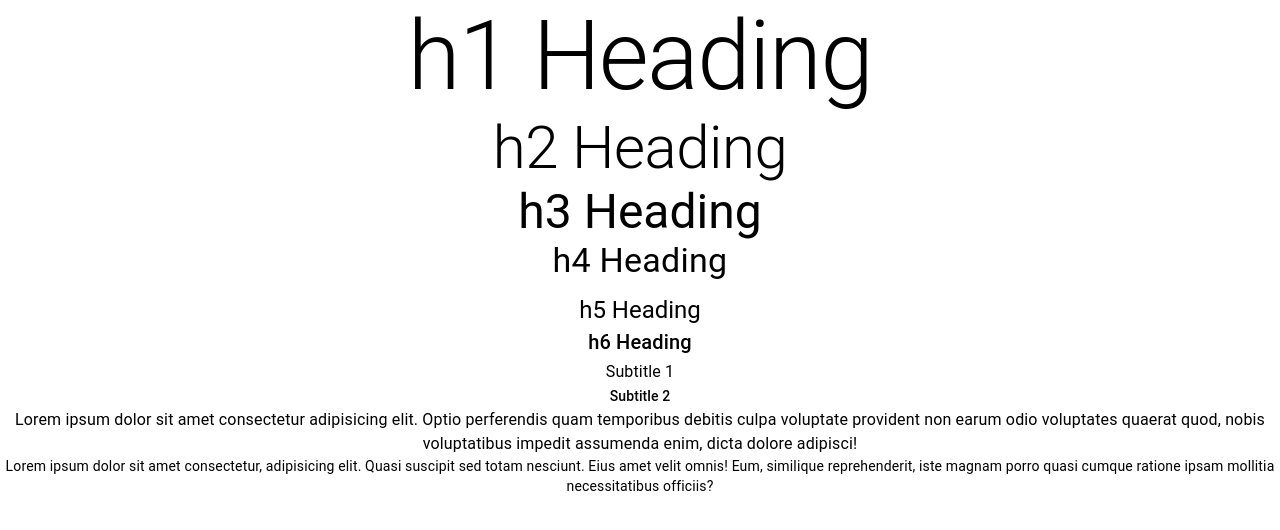
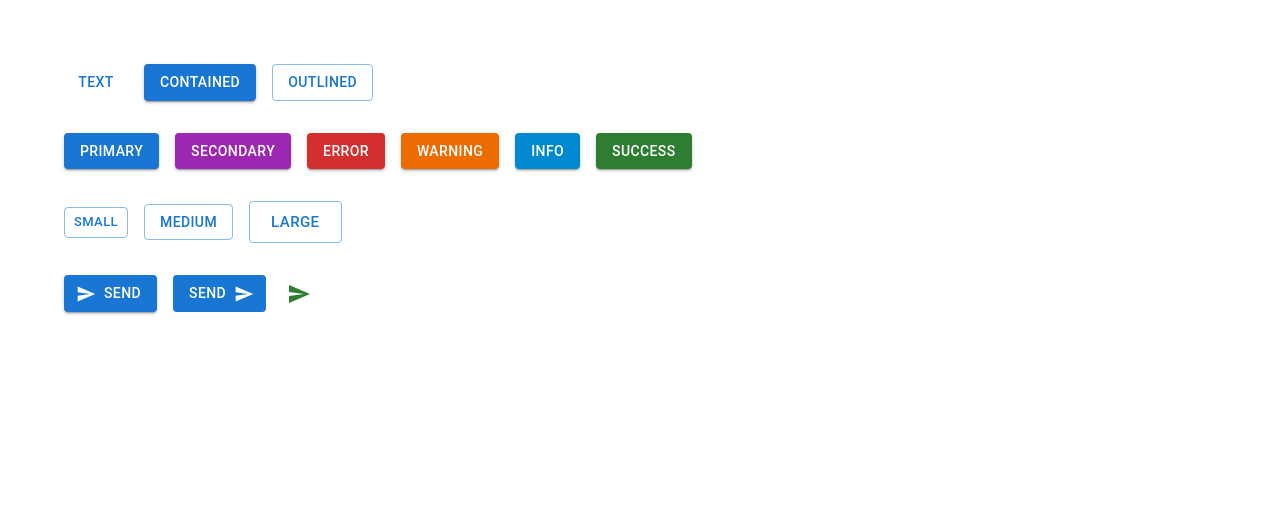
Before and after one commit to DarkM4tt/Material-UI-5, a React (Create React App) app: page / in a window 1280 px wide. Shown: the top 530 px of the page. Built offline with nearby package versions, Linux system fonts and the light colour scheme.

Commit message:
Done Buttons.

```diff
--- a/package.json
+++ b/package.json
@@ -5,6 +5,7 @@
   "dependencies": {
     "@emotion/react": "^11.10.5",
     "@emotion/styled": "^11.10.5",
+    "@mui/icons-material": "^5.10.16",
     "@mui/material": "^5.10.16",
     "@testing-library/jest-dom": "^5.16.5",
     "@testing-library/react": "^13.4.0",
--- a/src/App.css
+++ b/src/App.css
@@ -1,5 +1,5 @@
 .App {
-  text-align: center;
+  padding: 4rem;
 }
 
 .App-logo {
--- a/src/App.tsx
+++ b/src/App.tsx
@@ -1,11 +1,13 @@
 import React from "react";
 import "./App.css";
-import MuiTypography from "./components/MuiTypography";
+//import MuiTypography from "./components/MuiTypography";
+import MuiButton from "./components/MuiButton";
 
 function App() {
   return (
     <div className="App">
-      <MuiTypography />
+      {/* <MuiTypography /> */}
+      <MuiButton />
     </div>
   );
 }
--- /dev/null
+++ b/src/components/MuiButton.tsx
@@ -0,0 +1,69 @@
+import { Stack, Button, IconButton } from "@mui/material";
+import SendIcon from "@mui/icons-material/Send";
+
+const MuiButton = () => {
+  return (
+    <Stack spacing={4}>
+      <Stack spacing={2} direction="row">
+        <Button variant="text" href="https://google.com">
+          Text
+        </Button>
+        <Button variant="contained">Contained</Button>
+        <Button variant="outlined">Outlined</Button>
+      </Stack>
+
+      <Stack spacing={2} direction="row">
+        <Button variant="contained" color="primary">
+          Primary
+        </Button>
+        <Button variant="contained" color="secondary">
+          Secondary
+        </Button>
+        <Button variant="contained" color="error">
+          Error
+        </Button>
+        <Button variant="contained" color="warning">
+          Warning
+        </Button>
+        <Button variant="contained" color="info">
+          Info
+        </Button>
+        <Button variant="contained" color="success">
+          Success
+        </Button>
+      </Stack>
+
+      <Stack display="block" spacing={2} direction="row">
+        <Button variant="outlined" size="small">
+          Small
+        </Button>
+        <Button variant="outlined" size="medium">
+          Medium
+        </Button>
+        <Button variant="outlined" size="large">
+          Large
+        </Button>
+      </Stack>
+
+      <Stack spacing={2} direction="row">
+        <Button
+          variant="contained"
+          startIcon={<SendIcon />}
+          disableRipple
+          onClick={() => alert("Clicked")}
+        >
+          Send
+        </Button>
+        <Button variant="contained" endIcon={<SendIcon />} disableElevation>
+          Send
+        </Button>
+
+        <IconButton aria-label="send" color="success" size="small">
+          <SendIcon />
+        </IconButton>
+      </Stack>
+    </Stack>
+  );
+};
+
+export default MuiButton;
```
Also changed, not shown: 1 other file (tests, documents, lock files or other folders).
